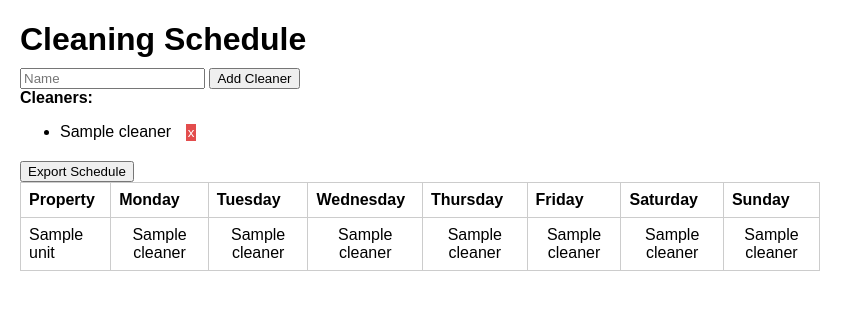
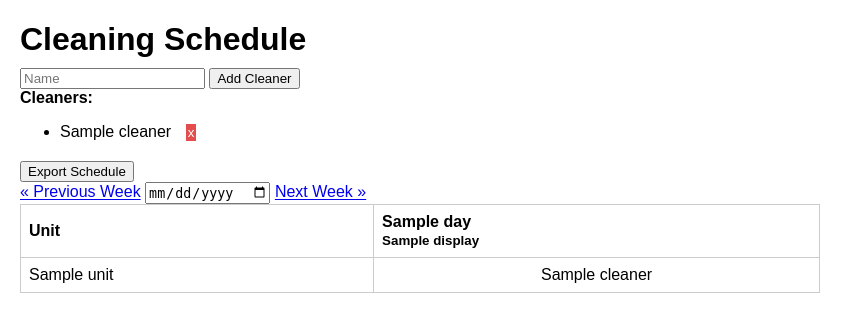
Before and after one commit to kennethHeminger/cleaningSchedule, a FastAPI app: template templates/schedule.html in a window 1280 px wide. Shown: the top 332 px of the page, without its empty margins (0-863 px from the left). Run offline with FastAPI, Linux system fonts and the light colour scheme; the template is opened without the code that fills it: most values are stand-ins (such as "Sample title", 1, 10 or a date in 2020).

Commit message:
Enhance schedule navigation with week selector and date jump functionality

```diff
--- a/main.py
+++ b/main.py
@@ -4,6 +4,11 @@ from fastapi.staticfiles import StaticFiles
 from fastapi.templating import Jinja2Templates
 from typing import Dict, Tuple
 from fastapi.responses import PlainTextResponse
+from datetime import date, timedelta
+
+def get_week_dates(reference_date: date) -> list[date]:
+    monday = reference_date - timedelta(days=reference_date.weekday())
+    return[monday + timedelta(days=i) for i in range (7)]
 
 app = FastAPI()
 app.mount("/static", StaticFiles(directory="static"), name="static")
@@ -14,22 +19,36 @@ assignments: Dict[Tuple[str, str], Dict[str, bool | str]] = {}
 
 cleaners_data = ["PM", "Paula", "Jorge", "Mel"]
 
+units = ["50 K", "7 Serene Court", "Air 1503", "Air 1504", "Aria 1903",     "Avani 906", "Avani 1204", "Avani 1904", "Avani 2306", "Avani 806", "BBOP 503", "BBOP 502", "BH 16e","Sanbono 402", "BH 25a", "BH 28",
+"Sav 600", "Sav 601", "DB 101", "DB 105", "DB 11", "DB 115", "DB 116", "DB 118", "DB 121", "DB 122", "DB 127",
+"DB 129", "DB 135", "DB 146", "DB 149", "DB 150", "DB 154", "DB 155", "DB 158", "DB 16", "DB 165", "DB 19",     "DB 24", "DB 29", "DB 33", "DB 35", "DB 39", "DB 42", "DB 46", "DB 48", "DB 5", "DB 6", "DB 61", "DB 66", "DB 69", "DB 70", "DB 76", "DB 80", "DB 81", "DB 84", "DB 85", "DB 87", "DB 98", "DB 43", "DB 44", "DB 45", "DC 18",
+"GF 66", "Neptune 512", "Oracle 12401", "Oracle 1501", "Oracle 21403", "Oracle 22101", "Oracle 11006",
+"Oracle 21907", "Phoenician 1105", "Q1 709", "Rhapsody 1405", "Sav 512", "Sav 610", "SG 1402", "SG 1810",
+"SG 2406", "SG 2606", "SG 2701", "SG 403", "SG 802", "Soul 905", "Spice 205", "The Star", "Swell 1032",
+"Talisman 22", "Verve 17", "Wave 1603", "Wave 2202", "Wave 2203", "Wave 2401", "Wave 2404", "TB 224", "TB 233",
+"TB 250"]
+
+
 # Get/Create the list of cleaners and units to display on the schedule page
 @app.get("/", response_class=HTMLResponse)
-async def read_root(request: Request):
+async def read_root(request: Request, week_start: str | None = None):
 
-    units = ["50 K", "7 Serene Court", "Air 1503", "Air 1504", "Aria 1903", "Avani 906", "Avani 1204",
-        "Avani 1904", "Avani 2306", "Avani 806", "BBOP 503", "BBOP 502", "BH 16e","Sanbono 402", "BH 25a", "BH 28",
-        "Sav 600", "Sav 601", "DB 101", "DB 105", "DB 11", "DB 115", "DB 116", "DB 118", "DB 121", "DB 122", "DB 127",
-        "DB 129", "DB 135", "DB 146", "DB 149", "DB 150", "DB 154", "DB 155", "DB 158", "DB 16", "DB 165", "DB 19",
-        "DB 24", "DB 29", "DB 33", "DB 35", "DB 39", "DB 42", "DB 46", "DB 48", "DB 5", "DB 6", "DB 61", "DB 66", "DB 69",
-        "DB 70", "DB 76", "DB 80", "DB 81", "DB 84", "DB 85", "DB 87", "DB 98", "DB 43", "DB 44", "DB 45", "DC 18",
-        "GF 66", "Neptune 512", "Oracle 12401", "Oracle 1501", "Oracle 21403", "Oracle 22101", "Oracle 11006",
-        "Oracle 21907", "Phoenician 1105", "Q1 709", "Rhapsody 1405", "Sav 512", "Sav 610", "SG 1402", "SG 1810",
-        "SG 2406", "SG 2606", "SG 2701", "SG 403", "SG 802", "Soul 905", "Spice 205", "The Star", "Swell 1032",
-        "Talisman 22", "Verve 17", "Wave 1603", "Wave 2202", "Wave 2203", "Wave 2401", "Wave 2404", "TB 224", "TB 233",
-        "TB 250"
+    if week_start:
+        ref_date = date.fromisoformat(week_start)
+    else:
+        ref_date = date.today()
+
+    week_dates = get_week_dates(ref_date)
+    day_names = ["Monday", "Tuesday", "Wednesday", "Thursday", "Friday", "Saturday", "Sunday"]
+
+    days = [
+        {"name": name, "date": d.isoformat(), "display":
+         d.strftime("%b %d")}
+         for name, d in zip(day_names, week_dates)
     ]
+
+    prev_week = (week_dates[0] - timedelta (days=7)).isoformat()
+    next_week = (week_dates[0] + timedelta (days=7)).isoformat()
 
     print("Assignments at render: ", assignments)
 
@@ -40,6 +59,10 @@ async def read_root(request: Request):
             "cleaners": cleaners_data,
             "units": units,
             "assignments": assignments,
+            "days": days,
+            "prev_week": prev_week,
+            "next_week":  next_week,
+            "week_start": week_dates[0].isoformat(),
         }
     )
 
@@ -145,23 +168,34 @@ async def mark_vacant(
 
     return {"ok": True}
 
+# Print text of schedule
 @app.get("/export")
-async def export_schedule():
-    days = ["Monday", "Tuesday", "Wednesday", "Thursday", "Friday", "Saturday", "Sunday"]
+async def export_schedule(week_start: str | None = None):
+    ref_date = date.fromisoformat(week_start) if week_start else date.today()
+    week_dates = get_week_dates(ref_date)
+    day_abbrs = ["Mon", "Tue", "Wed", "Thu", "Fri", "Sat", "Sun"]
+
+    def ordinal(n: int) -> str:
+        if 11 <= n % 100 <= 13:
+            suffix = "th"
+        else:
+            suffix = {1: "st", 2: "nd"}.get(n % 10, "th")
+        return f"{n}{suffix}"
 
     export_lines = []
-
     all_cleaners = cleaners_data + ["To Assign"]
 
     for cleaner in all_cleaners:
         export_lines.append(f"{cleaner}:")
         export_lines.append("")
 
-        for day in days:
+        for day_abbr, day_date in zip(day_abbrs, week_dates):
+            day_key = day_date.isoformat()
+            day_label = f"{day_abbr} {ordinal(day_date.day)}"
             day_units = []
 
             for (unit, assigned_day), assignment in assignments.items():
-                if assigned_day != day:
+                if assigned_day != day_key:
                     continue
 
                 is_match = (
@@ -179,11 +213,11 @@ async def export_schedule():
                     day_units.append(line)
 
             if day_units:
-                export_lines.append(day)
+                export_lines.append(day_label)
                 export_lines.extend(day_units)
                 export_lines.append("")
             else:
-                export_lines.append(day)
+                export_lines.append(day_label)
                 export_lines.append("/")
                 export_lines.append("")
 
--- a/static/app.js
+++ b/static/app.js
@@ -11,6 +11,12 @@ document.addEventListener('DOMContentLoaded', function() {
     const exportButton = document.getElementById('export-button');
     const exportOutput = document.getElementById('export-output');
 
+    const jumpInput = document.getElementById('jump-to-date');
+    if (jumpInput) {
+        jumpInput.addEventListener('change', function() {
+            window.location.href = `/?week_start=${jumpInput.value}`;
+        });
+    }
     let activeCell = null;
 
     dayCells.forEach(cell => {
@@ -25,7 +31,9 @@ document.addEventListener('DOMContentLoaded', function() {
 
     if (exportButton) {
         exportButton.addEventListener('click', function() {
-        fetch('/export')
+            const currentWeekStart = jumpInput.value;
+
+        fetch(`/export?week_start=${currentWeekStart}`)
         .then(response => response.text())
         .then(text => {
             exportOutput.textContent = text;
--- a/templates/schedule.html
+++ b/templates/schedule.html
@@ -39,27 +39,30 @@
 
     <button id="export-button">Export Schedule</button>
     <pre id="export-output" style="white-space: pre-wrap; display: none;"></pre>
+
+    <div class ="week-nav">
+        <a href="/?week_start={{ prev_week }}">&laquo; Previous Week</a>
+
+        <input type="date" id="jump-to-date" value="{{ week_start }}">
+
+        <a href="/?week_start={{ next_week }}"> Next Week &raquo;</a>
+    </div>
+
     <table>
         <thead>
         <tr>
-            <th>Property</th>
-            <th>Monday</th>
-            <th>Tuesday</th>
-            <th>Wednesday</th>
-            <th>Thursday</th>
-            <th>Friday</th>
-            <th>Saturday</th>
-            <th>Sunday</th>
+            <th>Unit</th>
+            {% for day in days %}
+            <th>{{ day.name }}<br><small>{{ day.display}}</small></th>
+            {% endfor %}
         </tr>
         </thead>
         <tbody>
         {% for unit in units %}
             <tr>
                 <td>{{ unit }}</td>
-                {% for day in ["Monday", "Tuesday", "Wednesday", "Thursday",
-                "Friday", "Saturday", "Sunday"] %}
-                {% set assigned_cleaner = assignments.get((unit, day)) %}
-                <td class="day-cell" data-unit="{{ unit }}" data-day="{{ day }}">
+                {% for day in days %}
+                <td class="day-cell" data-unit="{{ unit }}" data-day="{{ day.date }}">
                     {% if assignment %}
                         {{ assignment.cleaner }}{% if assignment.b2b %}
                         **B2B{% endif %}
```
Also changed, not shown: README.md.
